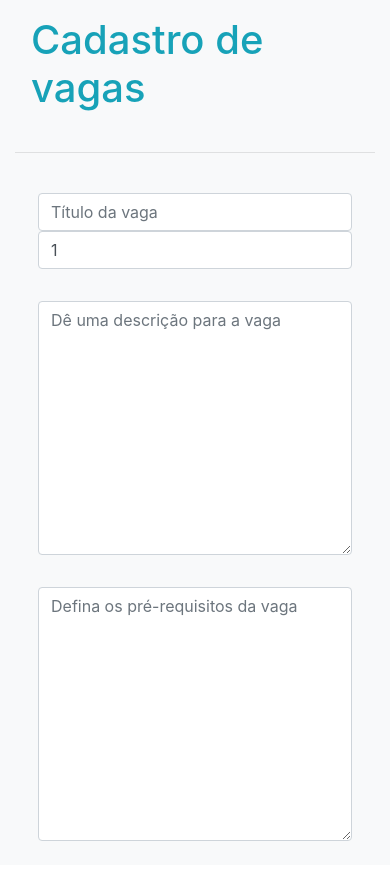
After one commit to gabemin/RH, a PHP site: page /rh/cadastro_vaga/ in a window 390 px wide. The commit adds this page. Run offline with PHP 8.4, Linux system fonts and the light colour scheme.

Commit message:
commit 24/09/2019

```diff
--- a/Controller/Login.php
+++ b/Controller/Login.php
@@ -44,6 +44,7 @@ if (isset($_POST['login'])) {
                     $stmt->bindParam(1, $_POST['login']);
                     $stmt->execute();
                     $verificado = $stmt->fetch(PDO::FETCH_ASSOC)['verificado'];
+
                     session_start();
                     $_SESSION['usuario'] = $_POST['login'];
 
--- a/DAO/User.php
+++ b/DAO/User.php
@@ -20,7 +20,6 @@ class User
         $stmt = $this->conn->prepare($sql);
         $stmt->execute([$email]);
         if ($stmt->fetch() === FALSE) {
-            echo $this->modal('aaa', 'entrou no insert');
             $sql = 'INSERT INTO USUARIO(email, senha, dt_criacao, dt_atualizacao) VALUES(?,?,?,?) ';
             $stmt = $this->conn->prepare($sql);
             return $stmt->execute([$email, $senha, date('Y-m-d H:i:s.u'), date('Y-m-d H:i:s.u')]);
--- /dev/null
+++ b/cadastro_vaga/index.php
@@ -0,0 +1,66 @@
+<html>
+<head>
+    <meta charset="UTF-8">
+    <link rel="stylesheet" href="https://stackpath.bootstrapcdn.com/bootstrap/4.3.1/css/bootstrap.min.css"
+          integrity="sha384-ggOyR0iXCbMQv3Xipma34MD+dH/1fQ784/j6cY/iJTQUOhcWr7x9JvoRxT2MZw1T" crossorigin="anonymous">
+    <script src="https://code.jquery.com/jquery-3.3.1.slim.min.js"
+            integrity="sha384-q8i/X+965DzO0rT7abK41JStQIAqVgRVzpbzo5smXKp4YfRvH+8abtTE1Pi6jizo"
+            crossorigin="anonymous"></script>
+    <script src="https://cdnjs.cloudflare.com/ajax/libs/popper.js/1.14.7/umd/popper.min.js"
+            integrity="sha384-UO2eT0CpHqdSJQ6hJty5KVphtPhzWj9WO1clHTMGa3JDZwrnQq4sF86dIHNDz0W1"
+            crossorigin="anonymous"></script>
+    <script src="https://stackpath.bootstrapcdn.com/bootstrap/4.3.1/js/bootstrap.min.js"
+            integrity="sha384-JjSmVgyd0p3pXB1rRibZUAYoIIy6OrQ6VrjIEaFf/nJGzIxFDsf4x0xIM+B07jRM"
+            crossorigin="anonymous"></script>
+    <title>Document</title>
+</head>
+<body>
+<div class="container bg-light">
+    <div class="text-left text-info p-3"><h1>Cadastro de vagas</h1></div>
+    <hr>
+
+
+    <div class="row">
+
+    </div>
+
+
+
+
+
+
+
+
+
+
+
+
+    <div class="col-md-12 mx-auto text-center pt-3">
+        <form action="." method="post">
+            <div class="col-md-4 p-2">
+                <div class="form-group">
+                    <input class="form-control" name="titulo" id="titulo" type="text" placeholder="Título da vaga"
+                           required>
+                    <input class="form-control" name="qtdVagas" id="qtdVagas" type="number" value="1" required>
+                </div>
+            </div>
+
+            <div class="col-md-6 p-2">
+                <div class="form-group">
+                <textarea class="form-control" name="descrição" id="descrição" cols="30" rows="10"
+                          placeholder="Dê uma descrição para a vaga"></textarea>
+                </div>
+            </div>
+            <div class="col-md-6 p-2">
+                <div class="form-group">
+                <textarea class="form-control" name="requisito" id="requisito" cols="30" rows="10"
+                          placeholder="Defina os pré-requisitos da vaga"></textarea>
+                </div>
+            </div>
+
+
+        </form>
+    </div>
+</div>
+</body>
+</html>
--- a/home/Index.php
+++ b/home/index.php
@@ -1,4 +1,5 @@
 <?php
+session_start();
 unset($_POST['login']);
 unset($_POST['pwd']);
 if(isset($_SESSION['usuario'])){
```
Also changed, not shown: informacoes_pessoais/index.php (+1 -6 lines).
